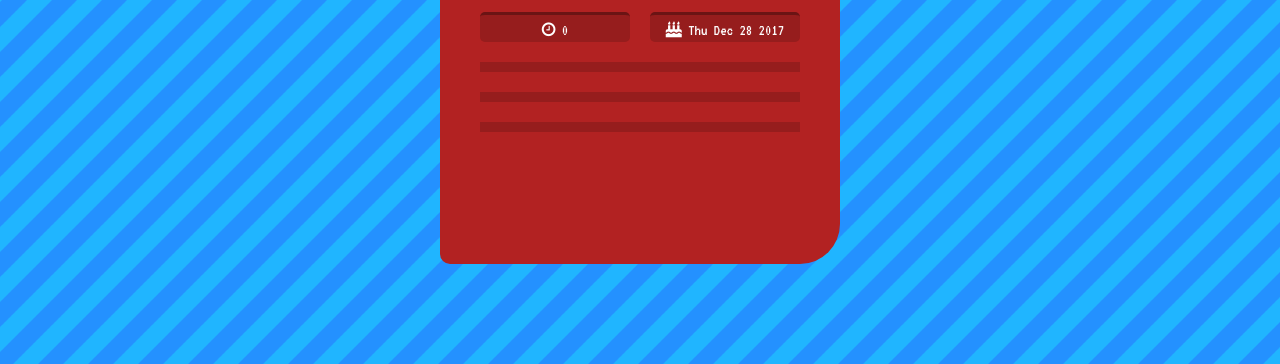
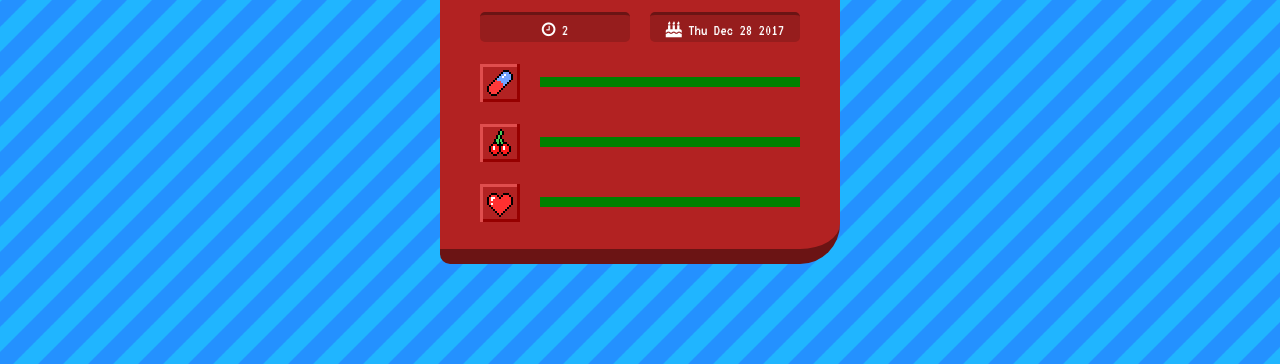
Before and after one commit to artus/tsama, a website with bundled scripts: page index.html in a window 1280 px wide. Shown: the part 436-800 px from the top of the page. Built offline with nearby package versions, Linux system fonts and the light colour scheme; files whose address does not match are found by name.

Commit message:
Just need to add the bars.

```diff
--- a/css/tsama.css
+++ b/css/tsama.css
@@ -78,6 +78,8 @@ body
 
     border-radius: 10px;
     border-bottom-right-radius: 40px;
+
+    border-bottom: 15px solid var(--tsama-color-3);
 }
 
 #tsama-image
@@ -136,6 +138,8 @@ body
     text-align: center;
 
     border-top: 3px solid var(--tsama-color-3);
+
+    cursor: help;
 }
 
 #tsama-age
@@ -160,8 +164,77 @@ body
     width: 100%;
     box-sizing: border-box;
 
-    background-color: var(--tsama-color-2);
-    padding: 5px;
-
     margin-bottom: 20px;
 }
+
+.tsama-stat-button
+{
+    width: 40px;
+    height: 40px;
+
+    float: left;
+
+    cursor: pointer;
+}
+
+.tsama-stat-button:hover
+{
+}
+
+.tsama-stat-bar
+{
+    float: left;
+
+    width: calc(100% - 60px);
+    height: 10px;
+
+    margin-left: 20px;
+    margin-top: 15px;
+
+    background-color: green;
+}
+
+#tsama-health-button
+{
+    background-image: url('../img/health-1.png');
+}
+
+#tsama-health-button:hover
+{
+    background-image: url('../img/health-2.png');
+}
+
+#tsama-health-button:active
+{
+    background-image: url('../img/health-3.png');
+}
+
+#tsama-food-button
+{
+    background-image: url('../img/food-1.png');
+}
+
+#tsama-food-button:hover
+{
+    background-image: url('../img/food-2.png');
+}
+
+#tsama-food-button:active
+{
+    background-image: url('../img/food-3.png');
+}
+
+#tsama-happiness-button
+{
+    background-image: url('../img/heart-1.png');
+}
+
+#tsama-happiness-button:hover
+{
+    background-image: url('../img/heart-2.png');
+}
+
+#tsama-happiness-button:active
+{
+    background-image: url('../img/heart-3.png');
+}
--- a/index.html
+++ b/index.html
@@ -12,6 +12,7 @@
 
         <!-- custom css file -->
         <link rel="stylesheet" type="text/css" href="css/tsama.css">
+        <link rel="icon" href="img/favico.png" type="image/png">
 
         <title>Tsama</title>
     </head>
@@ -27,14 +28,25 @@
             <div id="tsama-name">{{tsama.name}}</div>
             <img id="tsama-image" alt="The visual representation of the Tsamagotchi." src="img/tsama.png">
 
-            <div id="tsama-age" class="tsama-text-field"><i class="fa fa-clock-o" aria-hidden="true"></i> {{tsama.age}}</div>
-            <div id="tsama-birthdate" class="tsama-text-field"><i class="fa fa-birthday-cake" aria-hidden="true"></i> {{tsama.birthdate.toDateString()}}</div>
+            <div id="tsama-age" class="tsama-text-field" v-bind:title="'age: ' + tsama.age"><i class="fa fa-clock-o" aria-hidden="true"></i> {{tsama.age}}</div>
+            <div id="tsama-birthdate" class="tsama-text-field" v-bind:title="'birthdate: ' + tsama.birthdate.toDateString()"><i class="fa fa-birthday-cake" aria-hidden="true"></i> {{tsama.birthdate.toDateString()}}</div>
 
             <div id="tsama-stats-container">
 
-                <div id="tsama-health-container" class="tsama-stat-container"></div>
-                <div id="tsama-food-container" class="tsama-stat-container"></div>
-                <div id="tsama-happiness-container" class="tsama-stat-container"></div>
+                <div id="tsama-health-container" class="tsama-stat-container" v-bind:title="'health: ' + tsama.health">
+                    <div id="tsama-health-button" class="tsama-stat-button" v-on:click="tsama.heal(5)"></div>
+                    <div id="tsama-health-bar" class="tsama-stat-bar"></div>
+                </div>
+
+                <div id="tsama-food-container" class="tsama-stat-container" v-bind:title="'satiety: ' + tsama.satiety">
+                    <div id="tsama-food-button" class="tsama-stat-button" v-on:click="tsama.feed(5)"></div>
+                    <div id="tsama-food-bar" class="tsama-stat-bar"></div>
+                </div>
+
+                <div id="tsama-happiness-container" class="tsama-stat-container" v-bind:title="'happiness: ' + tsama.happiness">
+                    <div id="tsama-happiness-button" class="tsama-stat-button" v-on:click="tsama.love(5)"></div>
+                    <div id="tsama-happiness-bar" class="tsama-stat-bar"></div>
+                </div>
 
             </div>
 
--- a/js/tsama.js
+++ b/js/tsama.js
@@ -63,3 +63,8 @@ var app = new Vue({
     tsama: loadTsamagotchi()
   }
 });
+
+app.tsama.mature();
+setInterval(function() {
+    app.tsama.mature();
+}, 5000);
```
Also changed, not shown: img/favico.png (added), img/food-1.png (added), img/food-2.png (added), img/food-3.png (added), img/happiness-1.png (added), img/health-1.png (added), img/health-2.png (added), img/health-3.png (added), img/heart-1.png (added), img/heart-2.png (added), img/heart-3.png (added), 1 other file.
